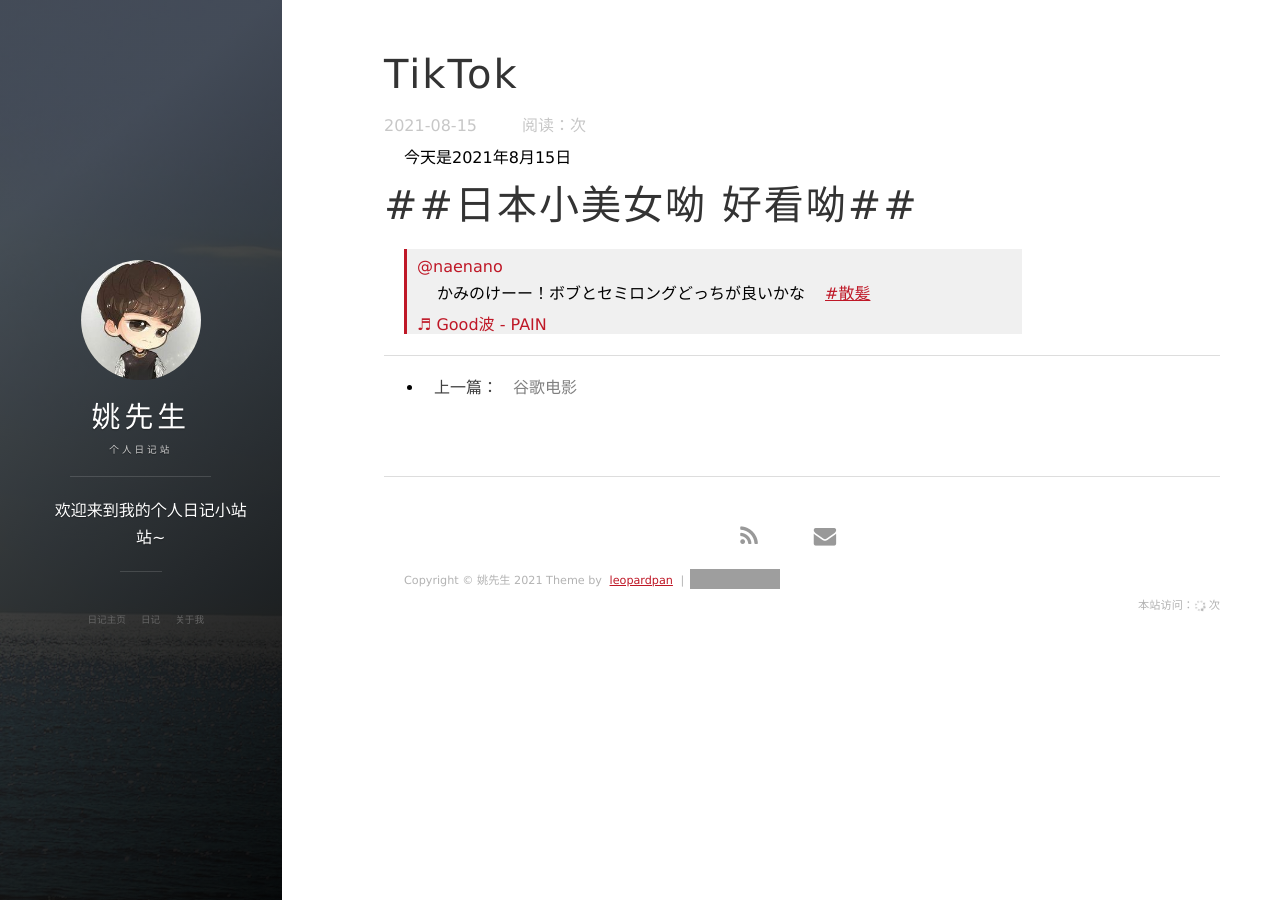
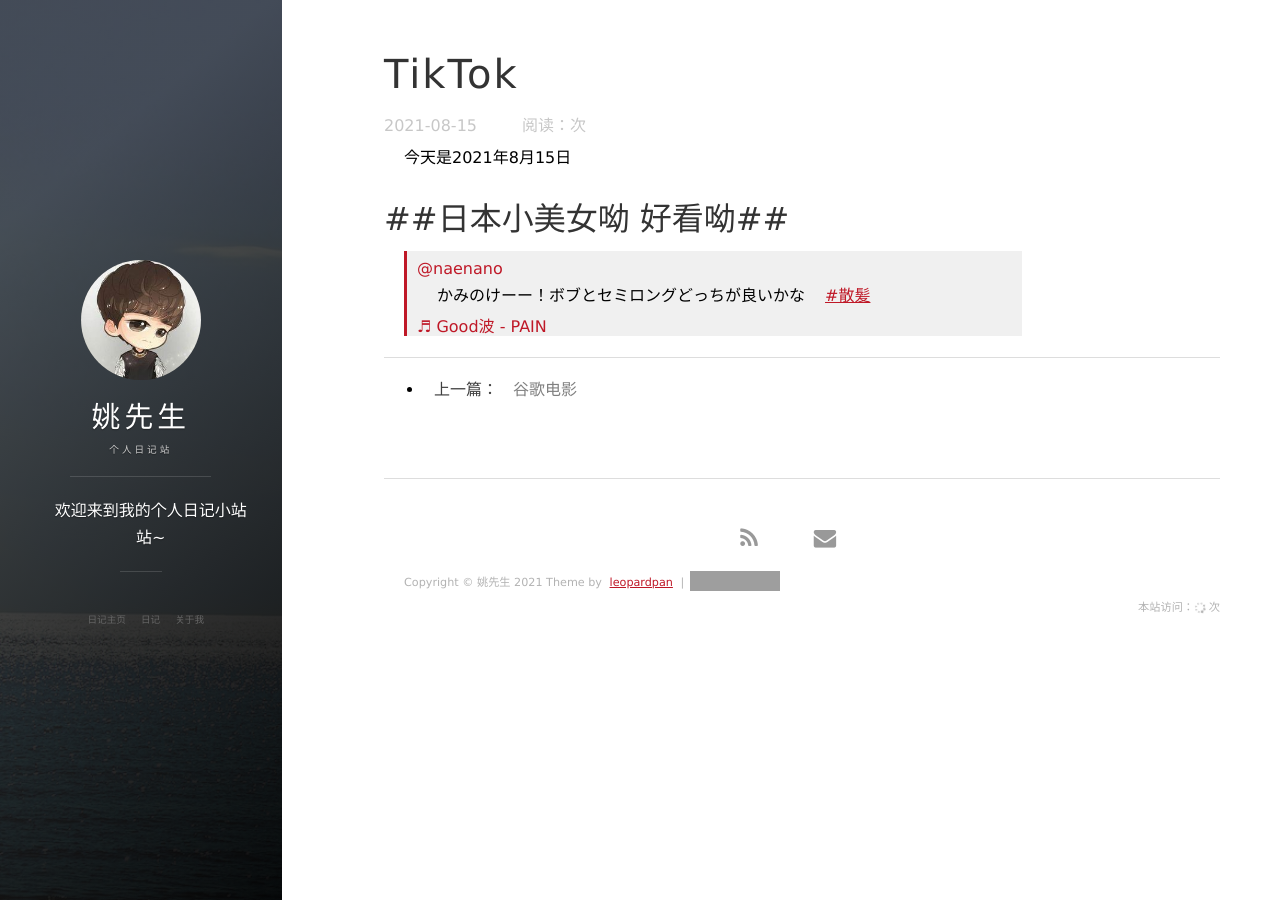
Before and after one commit to Killer-Yao/blog.github.io, a Jekyll site: the page built from _posts/2021-08-15-TikTok.md, in a window 1280 px wide. Built offline with Jekyll 4.4.1, drawn with Linux system fonts in a browser that asks for light colours; nearby versions of some CDN libraries; a script that is not in the unit is left out; comment, search, counter and statistics services are not loaded; grey boxes are pictures that could not be loaded.

Commit message:
Update 2021-08-15-TikTok.md

```diff
--- a/_posts/2021-08-15-TikTok.md
+++ b/_posts/2021-08-15-TikTok.md
@@ -7,6 +7,6 @@ tags:  Jpan美女
 
 今天是2021年8月15日
 
-# ##日本小美女呦 好看呦##
+## ##日本小美女呦 好看呦##
 
  <blockquote class="tiktok-embed" cite="https://www.tiktok.com/@naenano/video/6994373265552657665" data-video-id="6994373265552657665" style="max-width: 605px;min-width: 325px;" > <section> <a target="_blank" title="@naenano" href="https://www.tiktok.com/@naenano">@naenano</a> <p>かみのけーー！ボブとセミロングどっちが良いかな　<a title="散髪" target="_blank" href="https://www.tiktok.com/tag/%E6%95%A3%E9%AB%AA">#散髪</a></p> <a target="_blank" title="♬ Good波 - PAIN" href="https://www.tiktok.com/music/Good波-6988810468240542465">♬ Good波 - PAIN</a> </section> </blockquote> <script async src="https://www.tiktok.com/embed.js"></script>
```
